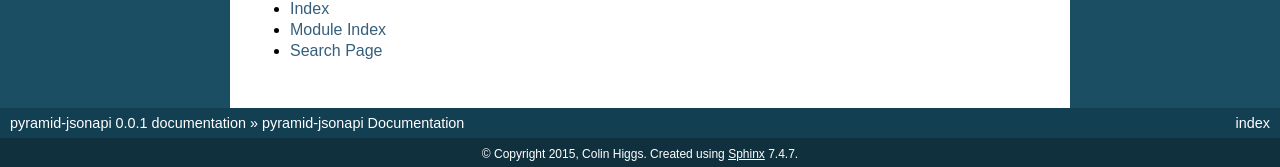
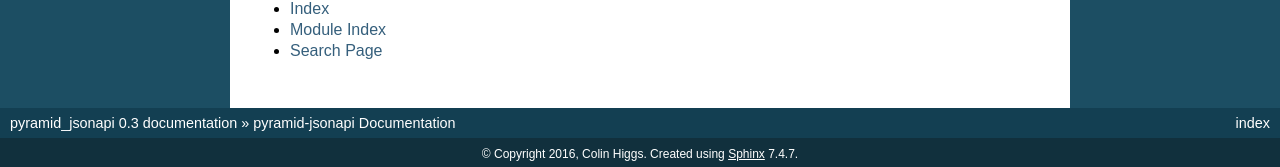
Before and after one commit to colinhiggs/pyramid-jsonapi, a Sphinx documentation site: the page built from doc/source/index.rst, in a window 1280 px wide and 900 px high, scrolled down 10418 px. Shown: the part 730-897 px from the top of the window. Built offline with Sphinx 7.4.7, drawn with Linux system fonts in a browser that asks for light colours; some of the changed text lies outside the part shown.

Commit message:
bump version to 0.3

```diff
--- a/doc/source/conf.py
+++ b/doc/source/conf.py
@@ -54,17 +54,17 @@ source_suffix = '.rst'
 master_doc = 'index'
 
 # General information about the project.
-project = 'pyramid-jsonapi'
-copyright = '2015, Colin Higgs'
+project = 'pyramid_jsonapi'
+copyright = '2016, Colin Higgs'
 
 # The version info for the project you're documenting, acts as replacement for
 # |version| and |release|, also used in various other places throughout the
 # built documents.
 #
 # The short X.Y version.
-version = '0.0.1'
+version = '0.3'
 # The full version, including alpha/beta/rc tags.
-release = '0.0.1'
+release = '0.3'
 
 # The language for content autogenerated by Sphinx. Refer to documentation
 # for a list of supported languages.
--- a/pyramid_jsonapi/__init__.py
+++ b/pyramid_jsonapi/__init__.py
@@ -37,6 +37,8 @@ from sqlalchemy.exc import DBAPIError
 from sqlalchemy.orm.exc import MultipleResultsFound, NoResultFound
 from sqlalchemy.orm.relationships import RelationshipProperty
 from sqlalchemy.ext.declarative.api import DeclarativeMeta
+
+__version__ = 0.3
 
 ONETOMANY = sqlalchemy.orm.interfaces.ONETOMANY
 MANYTOMANY = sqlalchemy.orm.interfaces.MANYTOMANY
```
Also changed, not shown: 1 other file.
